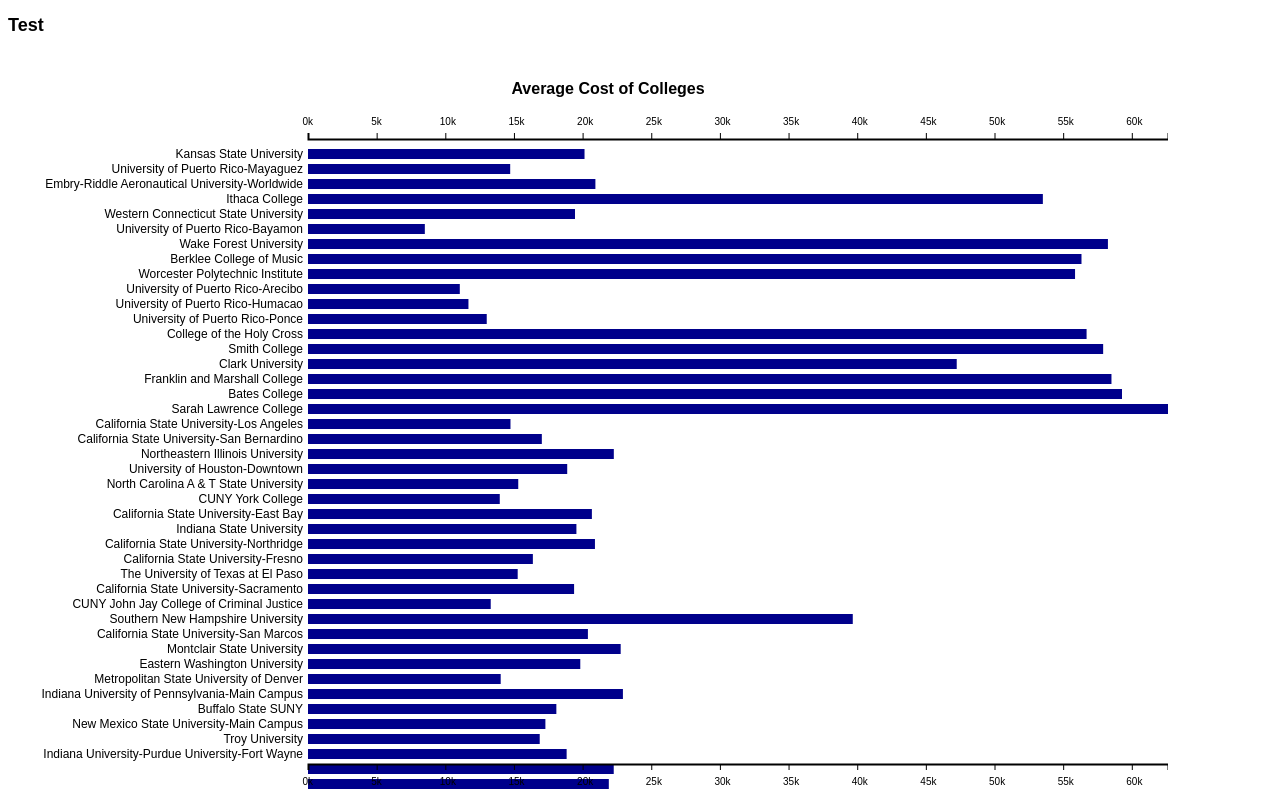
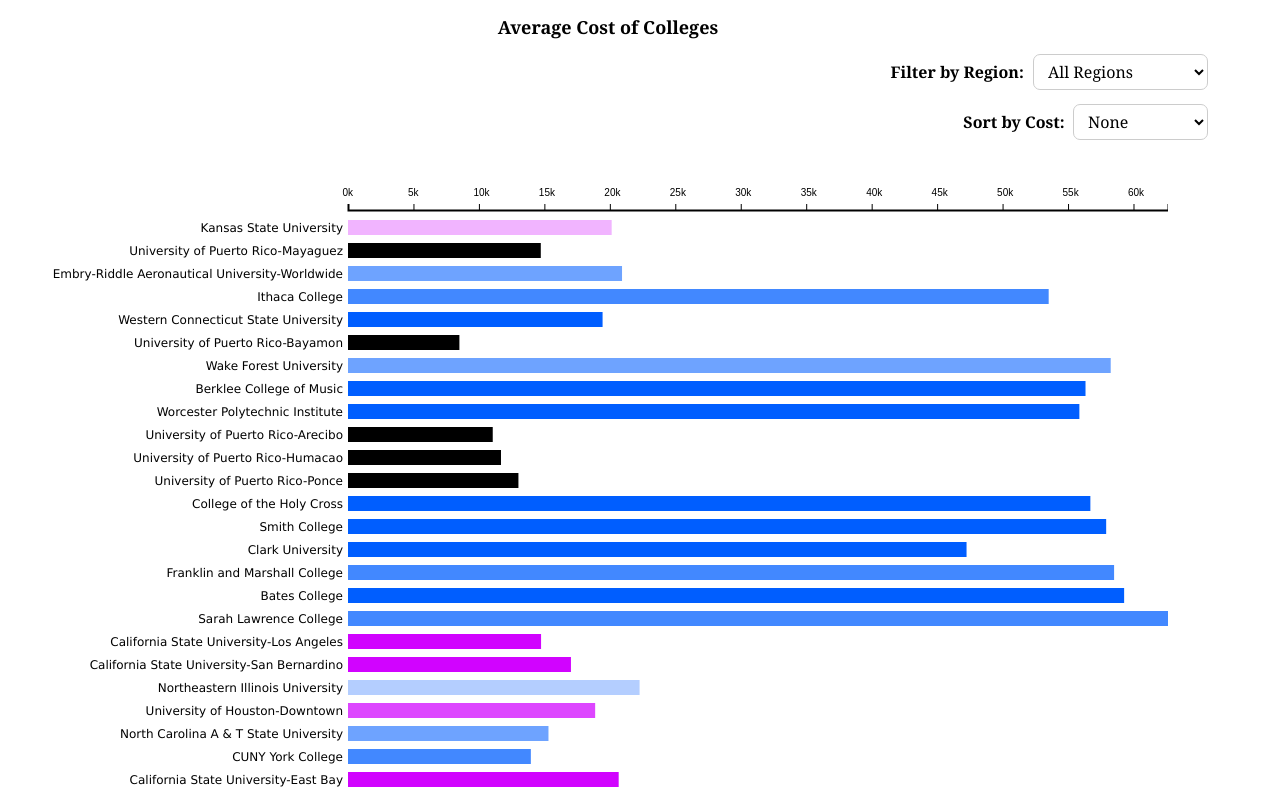
Before and after one commit to jxu645/CS4460_FinalProject, a plain HTML site: page index.html in a window 1280 px wide. Shown: the top 792 px of the page. Drawn offline with nearby package versions, Linux system fonts and the light colour scheme.

Commit message:
more features

```diff
--- a/index.html
+++ b/index.html
@@ -10,12 +10,42 @@
 </head>
 
 <body>
-    <h2>Test</h2>
-    <br />
-    <br />
-    <div id="wrapper">
+    <div id="wrapper" style="width:1200px;">
+        <h2 style="font-family: Georgia; text-align: center;">Average Cost of Colleges</h2>
+
+        <!-- Dropdowns-->
+        <div id="dropdown-container" style="padding-bottom: 10px; float: right; text-align: right;">
+            <label for="regionSelect"
+                style="font-weight: bold; margin-right: 5px; font-size: 16px; font-family: Georgia;">Filter by
+                Region: </label>
+            <select class="custom-select" id="regionSelect" onchange="onRegionChanged()" style="font-family: Georgia;">
+                <option selected value="all-regions">All Regions</option>
+                <option value="Far West">Far West</option>
+                <option value="Great Lakes">Great Lakes</option>
+                <option value="Great Plains">Great Plains</option>
+                <option value="Mid-Atlantic">Mid-Atlantic</option>
+                <option value="New England">New England</option>
+                <option value="Outlying Areas">Outlying Areas</option>
+                <option value="Rocky Mountains">Rocky Mountains</option>
+                <option value="Southeast">Southeast</option>
+                <option value="Southwest">Southwest</option>
+            </select>
+
+        <br>
+        <br>
+
+            <label for="sortSelect"
+                style="font-weight: bold; margin-right: 5px; font-size: 16px; font-family: Georgia;">Sort by
+                Cost:</label>
+            <select class="custom-select" id="sortSelect" onchange="onSortChanged()" style="font-family: Georgia;">
+                <option selected value="none">None</option>
+                <option value="low-to-high">Low to High</option>
+                <option value="high-to-low">High to Low</option>
+            </select>
+        </div>
+
         <!-- Bar Graph Container -->
-        <div id="chart-container" style="height: 800px; width: 1200px; overflow-y: scroll;">
+        <div id="chart-container" style="height: 900px; width: 1200px; overflow-y: scroll;">
             <svg id="chart1"></svg>
         </div>
         <!-- Scatterplot Container -->
--- a/main.js
+++ b/main.js
@@ -4,7 +4,7 @@ var height = 500;
 var width2 = 1200;
 var svg = d3.select('svg');
 
-var padding = { t: 60, r: 40, b: 30, l: 300 };
+var padding = { t: 60, r: 40, b: 30, l: 340 };
 
 // Compute chart dimensions
 var barChartWidth = width2 - padding.l - padding.r;
@@ -13,8 +13,8 @@ var barChartHeight = 625;
 
 var colleges;
 
-var barSpacing = 5; // Space between bars
-var barHeight = 10;  // Fixed height for each bar
+var barSpacing = 8; // Space between bars
+var barHeight = 15;  // Fixed height for each bar
 var barBand = chartHeight / 409;
 
 // Set up axis
@@ -30,7 +30,7 @@ var chart1 = d3
     .append("svg")
     .attr("id", "svg1")
     .attr("width", width2)
-    .attr("height", 750);
+//.attr("height", 750);
 
 // Chart group for appending chart elements
 var chartGroup = chart1.append("g")
@@ -45,22 +45,25 @@ chart1.append("g")
     .attr("class", "xBottomAxis")
     .attr("transform", `translate(${padding.l},${barChartHeight + padding.t})`)
 
-// Chart title
-chart1.append("text")
-    .attr("x", width2 / 2)
-    .attr("y", padding.t / 2 - 15)
-    .attr("text-anchor", "middle")
-    .style("font-size", "16px")
-    .style("font-weight", "bold")
-    .text("Average Cost of Colleges");
+// // Chart title
+// chart1.append("text")
+//     .attr("x", width2 / 2)
+//     .attr("y", padding.t / 2 - 15)
+//     .attr("text-anchor", "middle")
+//     .style("font-size", "16px")
+//     .style("font-weight", "bold")
+//     .text("Average Cost of Colleges");
 
 // Axis label
 chart1.append("text")
+    .attr("class", "axisTitle")
     .attr("x", width2 / 2 + 150)
-    .attr("y", barChartHeight + padding.t + 40)
+    //.attr("y", barChartHeight + padding.t + 40)
     .attr("text-anchor", "middle")
     .style("font-size", "12px")
     .text("Average Cost per Year");
+
+var filteredData;
 
 d3.csv("colleges.csv").then(function (csv) {
     csv.forEach(d => {
@@ -71,7 +74,8 @@ d3.csv("colleges.csv").then(function (csv) {
         d.SATScore = +d["SAT Average"]; // Column: "SAT Average" -> convert to numeric
     });
 
-    colleges = csv
+    colleges = csv;
+    filteredData = colleges;
 
     xScale.domain([0, d3.max(colleges, function (d) { return d.Cost; })]);
 
@@ -87,34 +91,79 @@ d3.csv("colleges.csv").then(function (csv) {
         .style("text-anchor", "start")
         .attr("transform", "translate(-6, 5)");
 
-    updateChart('all-regions');
+    updateChart(colleges);
     //console.log(csv);
 })
 
+// Logic that handles dropdowns
+
+function onRegionChanged() {
+    updateFilteredData();
+}
+
+function onSortChanged() {
+    updateFilteredData();
+}
+
+function updateFilteredData() {
+    var select = d3.select('#regionSelect').node();
+    var selectedRegion = select.options[select.selectedIndex].value;
+
+    if (selectedRegion === 'all-regions')
+        filteredData = colleges.filter(d => d.Region !== selectedRegion);
+    else filteredData = colleges.filter(d => d.Region === selectedRegion);
+
+    const sortSelect = d3.select('#sortSelect').node();
+    const selectedSort = sortSelect.options[sortSelect.selectedIndex].value;
+
+    if (selectedSort === 'none') {
+        if (filteredData !== colleges) {
+            const currentRegion = d3.select('#regionSelect').node().value;
+            filteredData = currentRegion === 'all-regions' ? colleges : colleges.filter(d => d.Region === currentRegion);
+        } else {
+            console.log("onregion sorting triggered")
+            filteredData = colleges.filter(d => d.Region !== selectedRegion);
+        }
+    } else if (selectedSort === 'low-to-high') {
+        filteredData.sort((a, b) => a.Cost - b.Cost);
+    } else if (selectedSort === 'high-to-low') {
+        filteredData.sort((a, b) => b.Cost - a.Cost);
+    }
+
+    updateChart(filteredData);
+}
+
 // Update Chart
-function updateChart(filterKey) {
+function updateChart(filteredData) {
     // Load and filter the data based on the filterKey (for now, no filtering)
-    var filteredRegions;
+    // var filteredRegions;
 
-    if (filterKey === 'all-regions')
-        filteredRegions = colleges.filter(d => d.Region !== filterKey);
-    else filteredRegions = colleges.filter(d => d.Region === filterKey);
+    // if (filterKey === 'all-regions')
+    //     filteredRegions = colleges.filter(d => d.Region !== filterKey);
+    // else filteredRegions = colleges.filter(d => d.Region === filterKey);
 
-    const totalHeight = filteredRegions.length * (barHeight + barSpacing) + 20;
+    const totalHeight = filteredData.length * (barHeight + barSpacing) + padding.b + padding.t + 10;
 
     // Set the SVG height to fit all bars
     d3.select('#chart1')
         .attr('width', width2 - padding.r)
-        .attr('height', totalHeight);
+        .attr('height', totalHeight + padding.b);
+
+    // Update axes and axis label positions
+    chart1.select(".xBottomAxis")
+        .attr("transform", `translate(${padding.l},${totalHeight - padding.b})`);
+
+    chart1.select(".axisTitle")
+        .attr("y", totalHeight + 15);
 
     var bars = chartGroup.selectAll('.bar')
-        .data(filteredRegions, d => d.Name);
+        .data(filteredData, d => d.Name);
     //enter
     bars.enter()
         .append('rect')
         .attr('class', 'bar')
         .attr('height', barHeight)
-        .attr('fill', 'darkblue')
+        .attr("fill", d => assignColor(d.Region))
         .attr('width', d => xScale(d.Cost))
         .attr('y', (d, i) => {
             const yPosition = i * (barHeight + barSpacing) + 10;
@@ -131,25 +180,33 @@ function updateChart(filterKey) {
 
     // Text labels for bars
     var labels = chartGroup.selectAll('.label')
-        .data(filteredRegions, d => d.Name);
+        .data(filteredData, d => d.Name);
     //enter
     labels.enter()
         .append('text')
         .attr('class', 'label')
+        .style("font-family", "Verdana")
         .attr('x', -5)
         .attr('dy', '0.3em')
         .attr('text-anchor', 'end')
         .attr('y', (d, i) => {
-            const yPosition = i * (barHeight + barSpacing) + 15;
-            return yPosition < barChartHeight ? yPosition : -9999;
+            const yPosition = i * (barHeight + barSpacing) + 18;
+            return yPosition < totalHeight ? yPosition : -9999;
         })
         .text(d => d.Name);
     //update
     labels.attr('y', (d, i) => {
-        const yPosition = i * (barHeight + barSpacing) + 15;
-        return yPosition < barChartHeight ? yPosition : -9999;
+        const yPosition = i * (barHeight + barSpacing) + 18;
+        return yPosition < totalHeight ? yPosition : -9999;
     })
         .text(d => d.Name);
     //exit
     labels.exit().remove();
 }
+
+const assignColor = d3.scaleOrdinal()
+    .domain(["Far West", "Great Lakes", "Great Plains", "Mid-Atlantic",
+        "New England", "Outlying Areas", "Rocky Mountains",
+        "Southeast", "Southwest"])
+    .range(["#D103FF", "#B4CEFF", "#F1B4FF", "#4288FF",
+        "#005EFF", "#000000", "#E679FF", "#6ea3ff", "#DD46FF"]);
--- a/style.css
+++ b/style.css
@@ -33,6 +33,14 @@ path.domain {
     float: left;
 }
 
+.custom-select {
+    font-size: 16px;
+    padding: 5px 10px;
+    border: 1px solid #ccc;
+    border-radius: 7px;
+    background-color: #ffffff;
+    cursor: pointer;
+}
 
 .newengland{
     fill: #005eff
```
Also changed, not shown: colleges.csv.
